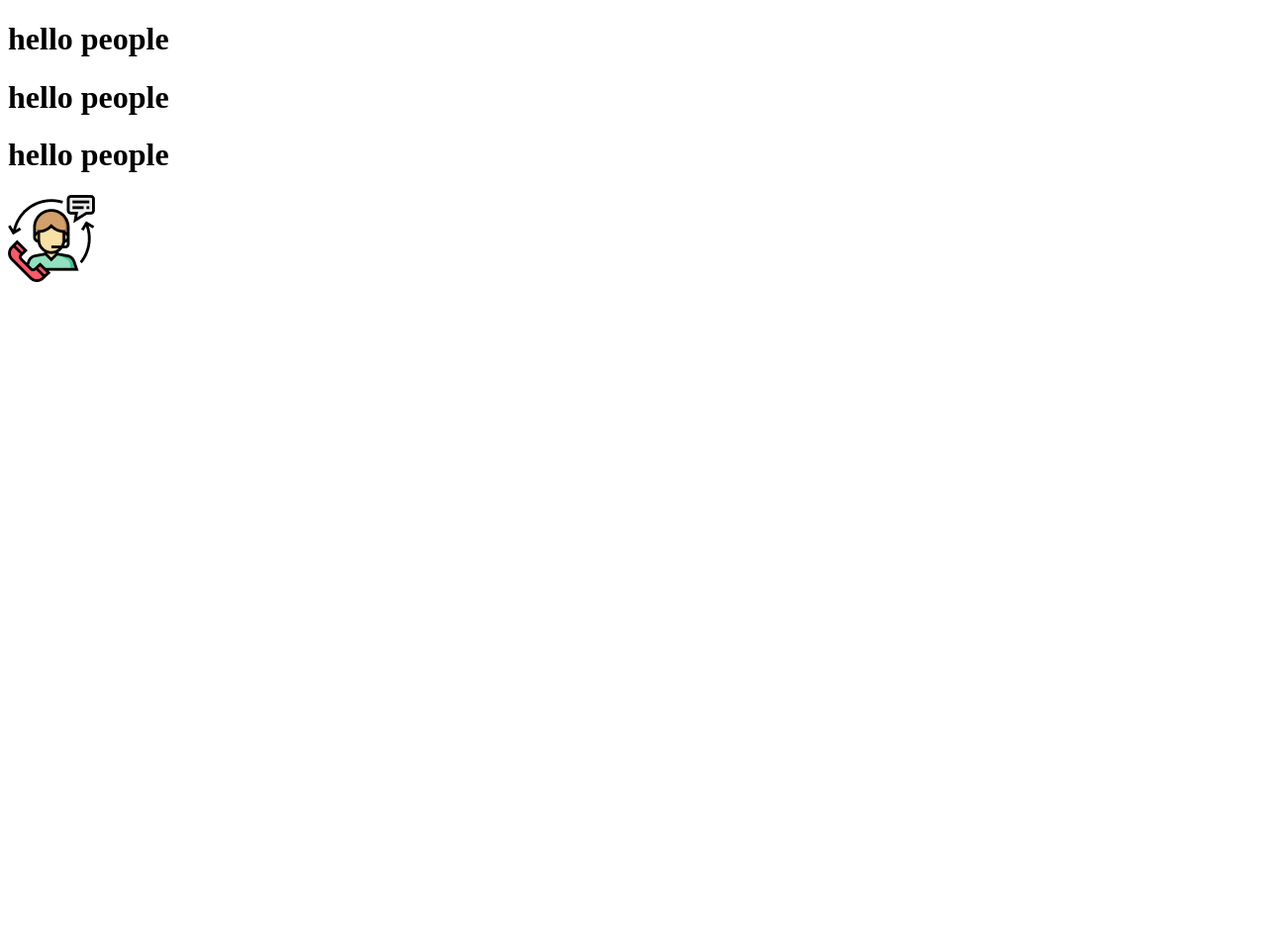
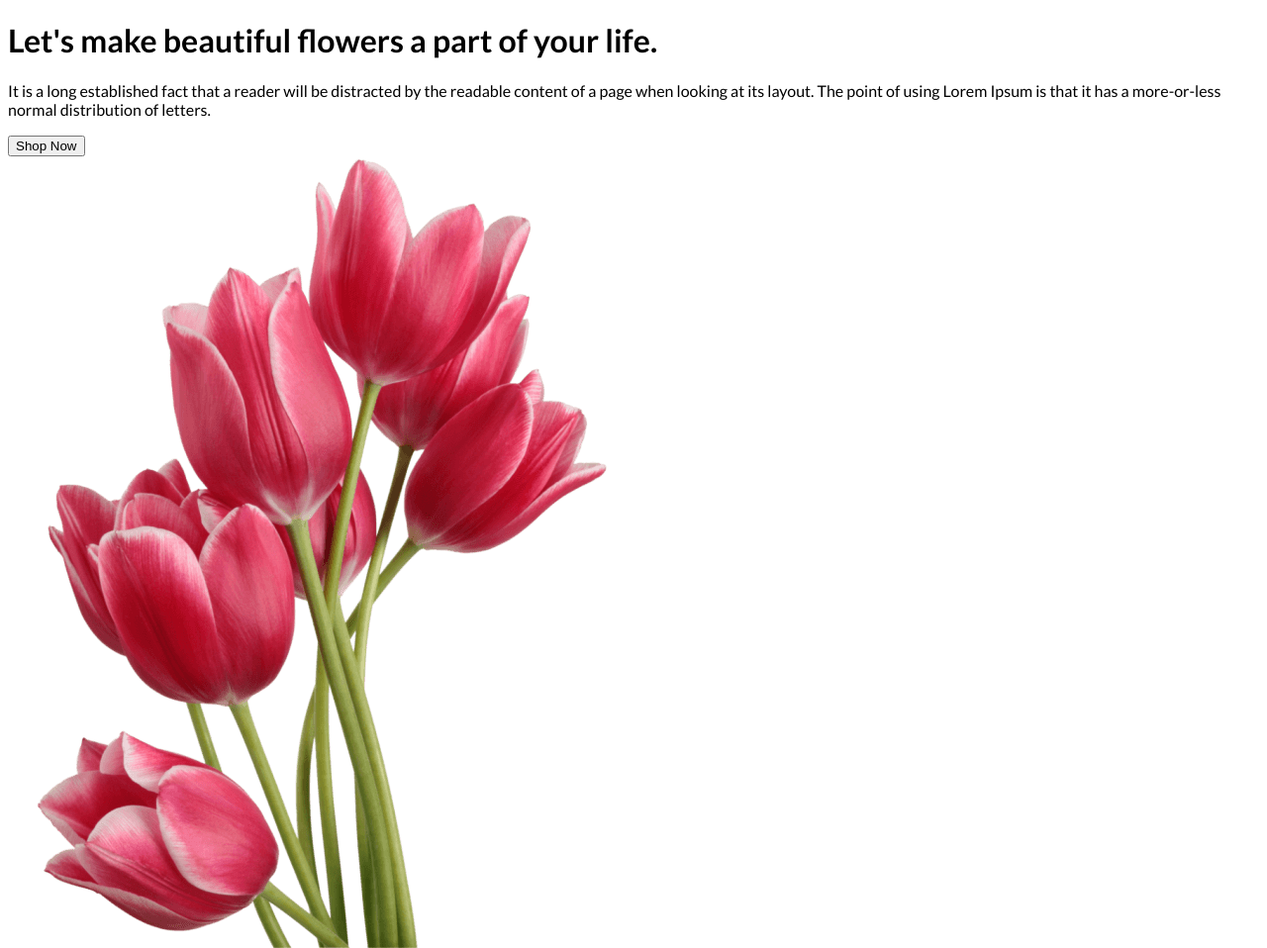
Before and after one commit to boktearhossen/flower-shop-assignment, a plain HTML site: page index.html in a window 1280 px wide. Shown: the whole page at 99% size. Before the commit the page ends 800 px from the top, so only its background shows below. Drawn offline with Linux system fonts and the light colour scheme.

Commit message:
adding banner sec

```diff
--- a/index.html
+++ b/index.html
@@ -7,16 +7,32 @@
     <link rel="stylesheet" href="style.css">
 </head>
 <body>
-    <h1>
-        hello people
-    </h1>
-    <h1>
-        hello people
-    </h1>
-    <h1>
-        hello people
-    </h1>
-    <img src="./image/Group 59.png" alt="">
+    <!-- header -->
+    <header>
+
+    </header>
+
+
+    <!-- main -->
+    <main>
+      <div class="banner">
+        <div class="banner-text">
+           <h1>Let's make beautiful flowers a part of your life.</h1>
+           <p>It is a long established fact that a reader will be distracted by the readable content of a page when looking at its layout. The point of using Lorem Ipsum is that it has a more-or-less normal distribution of letters.</p>
+        <button class="btn-primary">Shop Now</button>
+        </div>
+        <div class="banner-image">
+          <img src="./image/pngwing 10.png" alt="">
+        </div>
+      </div>
+
+    </main>
+
+
+    <!-- footer -->
+    <footer>
+
+    </footer>
 
 </body>
 </html>
--- a/style.css
+++ b/style.css
@@ -0,0 +1,6 @@
+/* fonts */
+  @import url('https://fonts.googleapis.com/css2?family=Lato:wght@300;400;700;900&display=swap');
+
+  body{
+    font-family: 'Lato', sans-serif;
+  }
```
